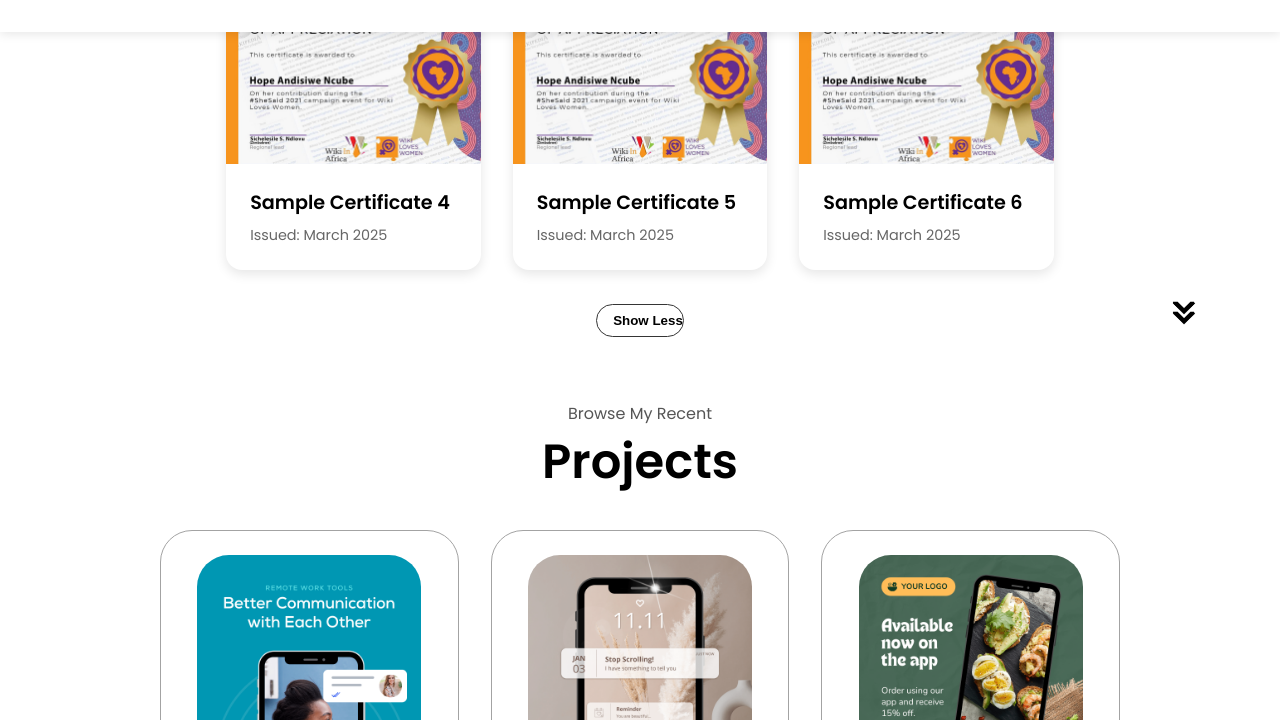
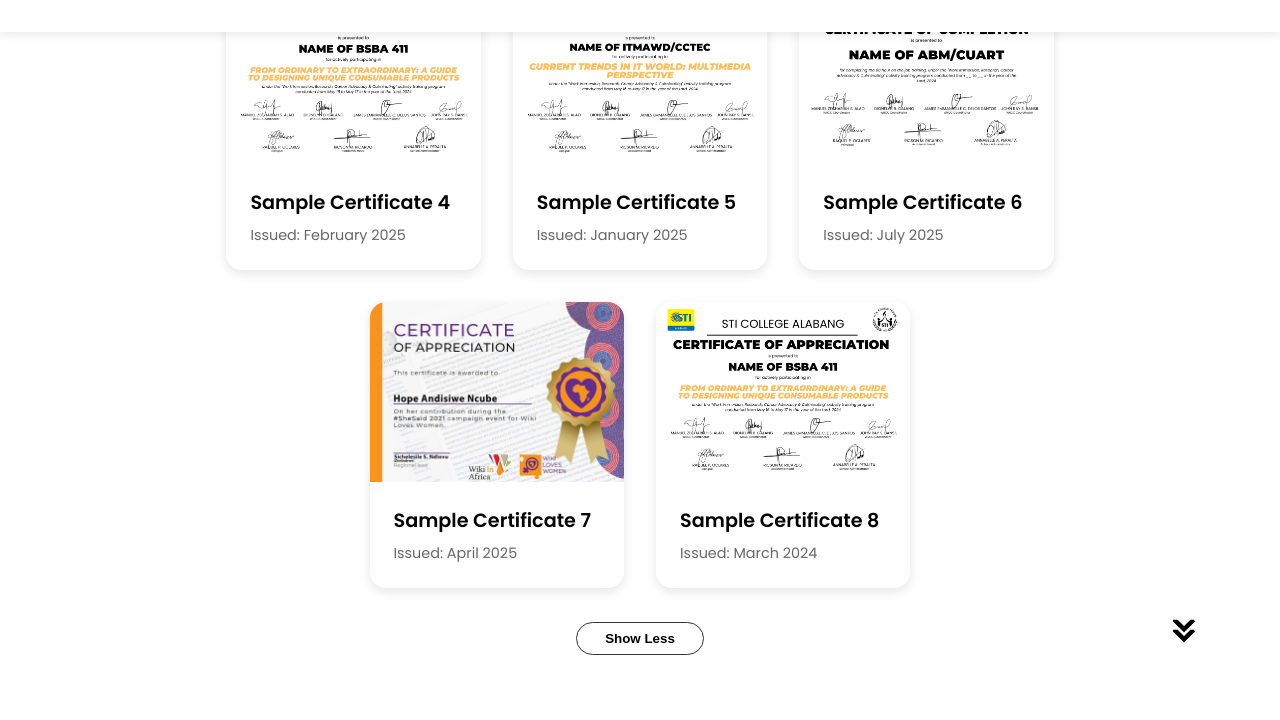
Before and after one commit to lakonamex/port-main, a plain HTML site: page index.html in a window 1280 px wide. Both pictures are taken after a click on the button "Show More". Shown: the part 3359-4079 px from the top of the page. Drawn offline with Linux system fonts and the light colour scheme.

Commit message:
super final

```diff
--- a/index.html
+++ b/index.html
@@ -176,7 +176,7 @@
                 <h2 class="section-title">Certifications</h2>
                  <div class="skills-grid">
 
-                    <div class="certificate-card">
+                    <div class="certificate-card ">
                         <div class="certificate-preview">
                             <img src="./assets/sample-cert.jpg" alt="sample cert 1">
                             <div class="certificate-overlay">
@@ -189,11 +189,11 @@
                         </div>
                     </div>
 
-                    <div class="certificate-card">
+                    <div class="certificate-card ">
                         <div class="certificate-preview">
-                            <img src="./assets/sample-cert.jpg" alt="Sample Certificate 2">
+                            <img src="./assets/cert1.png" alt="Sample Certificate 2">
                             <div class="certificate-overlay">
-                                <a href="./assets/sample-cert.jpg" class="view-button">View</a>
+                                <a href="./assets/cert1.png" class="view-button">View</a>
                             </div>
                         </div>
                         <div class="certificate-info">
@@ -204,44 +204,57 @@
 
                      <div class="certificate-card">
                         <div class="certificate-preview">
-                            <img src="./assets/sample-cert.jpg" alt="Sample Certificate 3">
+                            <img src="./assets/cert2.png" alt="Sample Certificate 3">
                             <div class="certificate-overlay">
-                                <a href="./assets/sample-cert.jpg" class="view-button">View</a>
+                                <a href="./assets/cert2.png" class="view-button">View</a>
                             </div>
                         </div>
                         <div class="certificate-info">
                             <h3>Sample Certificate 3</h3>
-                            <p>Issued: March 2025</p>
+                            <p>Issued: August 2025</p>
                         </div>
                     </div>
 
-                     <div class="certificate-card">
+                     <div class="certificate-card mobile-hidden">
                         <div class="certificate-preview">
-                            <img src="./assets/sample-cert.jpg" alt="Sample Certificate 4">
+                            <img src="./assets/cert1.png" alt="Sample Certificate 4">
                             <div class="certificate-overlay">
-                                <a href="./assets/sample-cert.jpg" class="view-button">View</a>
+                                <a href="./assets/cert1.png" class="view-button">View</a>
                             </div>
                         </div>
                         <div class="certificate-info">
                             <h3>Sample Certificate 4</h3>
-                            <p>Issued: March 2025</p>
+                            <p>Issued: February 2025</p>
                         </div>
                     </div>
 
-                     <div class="certificate-card">
+                     <div class="certificate-card mobile-hidden">
                         <div class="certificate-preview">
-                            <img src="./assets/sample-cert.jpg" alt="Sample Certificate 5">
+                            <img src="./assets/cert3.png" alt="Sample Certificate 5">
                             <div class="certificate-overlay">
-                                <a href="./assets/sample-cert.jpg" class="view-button">View</a>
+                                <a href="./assets/cert3.png" class="view-button">View</a>
                             </div>
                         </div>
                         <div class="certificate-info">
                             <h3>Sample Certificate 5</h3>
-                            <p>Issued: March 2025</p>
+                            <p>Issued: January 2025</p>
                         </div>
                     </div>
 
-                     <div class="certificate-card">
+                     <div class="certificate-card mobile-hidden">
+                        <div class="certificate-preview">
+                            <img src="./assets/cert2.png" alt="Sample Certificate 6">
+                            <div class="certificate-overlay">
+                                <a href="./assets/cert2.png" class="view-button">View</a>
+                            </div>
+                        </div>
+                        <div class="certificate-info">
+                            <h3>Sample Certificate 6</h3>
+                            <p>Issued: July 2025</p>
+                        </div>
+                    </div>
+
+                     <div class="certificate-card mobile-hidden">
                         <div class="certificate-preview">
                             <img src="./assets/sample-cert.jpg" alt="Sample Certificate 6">
                             <div class="certificate-overlay">
@@ -249,15 +262,27 @@
                             </div>
                         </div>
                         <div class="certificate-info">
-                            <h3>Sample Certificate 6</h3>
-                            <p>Issued: March 2025</p>
+                            <h3>Sample Certificate 7</h3>
+                            <p>Issued: April 2025</p>
+                        </div>
+                    </div>
+
+                     <div class="certificate-card mobile-hidden">
+                        <div class="certificate-preview">
+                            <img src="./assets/cert1.png" alt="Sample Certificate 8">
+                            <div class="certificate-overlay">
+                                <a href="./assets/cert1.png" class="view-button">View</a>
+                            </div>
+                        </div>
+                        <div class="certificate-info">
+                            <h3>Sample Certificate 8</h3>
+                            <p>Issued: March 2024</p>
                         </div>
                     </div>
 
             </div>
             <div class="see-more-container">
-                <button class="see-more-btn">
-                    Show More <svg class="arrow-icon" width="16" height="16" viewBox="0 0 24 24">
+                <button class="see-more-btn">Show More<svg class="arrow-icon" width="0px"  viewBox="0 0 24 24 ">
                         <path d="M19 91-7 7-7-7"/>
                     </svg>
                 </button>
@@ -274,19 +299,19 @@
             <div class="about-containers">
                 <div class="details-container color-contaner">
                     <div class="article-container">
-                        <img src="./assets/project-1.png" alt="project 1" class="project-img">
+                        <img src="./assets/project1.png" alt="project 1" class="project-img">
                     </div>
                     <h2 class="experience-sub-title project-title">Sample Project One</h2>
                 </div>
                 <div class="details-container color-contaner">
                     <div class="article-container">
-                        <img src="./assets/project-2.png" alt="project 2" class="project-img">
+                        <img src="./assets/project2.png" alt="project 2" class="project-img">
                     </div>
                     <h2 class="experience-sub-title project-title">Sample Project Two</h2>
                 </div>
                 <div class="details-container color-contaner">
                     <div class="article-container">
-                        <img src="./assets/project-3.png" alt="project 3" class="project-img">
+                        <img src="./assets/project3.png" alt="project 3" class="project-img">
                     </div>
                     <h2 class="experience-sub-title project-title">Sample Project Three</h2>
                 </div>
--- a/media.css
+++ b/media.css
@@ -189,4 +189,28 @@
     .prog-grid{
         gap: 0.5rem;
     }
+    .certificates-container {
+        display: flex;
+        flex-direction: column;
+        gap: 1.5rem;
+    }
+    .certificate-card, .mobile-hidden {
+        display: none;
+    }
+    .certificate-card:nth-child(-n+3){
+        display: block;
+    }
+
 }
+
+@media (min-width: 769px) {
+    .certificate-card {
+        display: none;
+    }
+
+    .certificate-card:nth-child(-n+5) {
+        display: block;
+    }
+
+
+}
--- a/script.js
+++ b/script.js
@@ -70,37 +70,42 @@ document.querySelectorAll('.menu-links a').forEach(link => {
             }
         });
 
-        document.addEventListener('DOMContentLoaded', function() {
+    document.addEventListener('DOMContentLoaded', function() {
     const certificates = document.querySelectorAll('.certificate-card');
     const seeMoreBtn = document.querySelector('.see-more-btn');
-    const VISIBLE_CERTIFICATES = 5; // Number initially shown
+    const seeMoreContainer = document.querySelector('.see-more-container');
+    const DESKTOP_LIMIT = 5;
+    const MOBILE_LIMIT = 3;
+    let isExpanded = false;
 
-    // Hide extra certificates on load
-    if (certificates.length > VISIBLE_CERTIFICATES) {
-        for (let i = VISIBLE_CERTIFICATES; i < certificates.length; i++) {
-            certificates[i].style.display = 'none';
+    function updateVisibility() {
+        const isMobile = window.innerWidth <= 768; // Standard mobile breakpoint
+
+        if (isMobile) {
+            // Mobile behavior
+            certificates.forEach((cert, index) => {
+                cert.style.display = (isExpanded || index < MOBILE_LIMIT) ? 'block' : 'none';
+            });
+            seeMoreContainer.style.display = certificates.length > MOBILE_LIMIT ? 'block' : 'none';
+            seeMoreBtn.textContent = isExpanded ? 'Show Less' : 'Show More';
+        } else {
+            // Desktop behavior
+            certificates.forEach((cert, index) => {
+                cert.style.display = (isExpanded || index < DESKTOP_LIMIT) ? 'block' : 'none';
+            });
+            seeMoreContainer.style.display = certificates.length >  DESKTOP_LIMIT ? 'block' : 'none';
+            seeMoreBtn.textContent = isExpanded ? 'Show Less' : 'Show More';
+
         }
-    } else {
-        document.querySelector('.see-more-container').style.display = 'none';
     }
 
-    // Toggle visibility
+    // Toggle visibility on button click
     seeMoreBtn.addEventListener('click', function() {
-        const hiddenCerts = document.querySelectorAll('.certificate-card[style="display: none;"]');
-        const arrowIcon = this.querySelector('.arrow-icon');
+        isExpanded = !isExpanded;
+        updateVisibility();
+    });
 
-        if (hiddenCerts.length > 0) {
-            // Show all certificates
-            hiddenCerts.forEach(cert => cert.style.display = 'block');
-            this.textContent = 'Show Less';
-            arrowIcon.style.transform = 'rotate(180deg)';
-        } else {
-            // Hide extra certificates
-            for (let i = VISIBLE_CERTIFICATES; i < certificates.length; i++) {
-                certificates[i].style.display = 'none';
-            }
-            this.textContent = 'Show More';
-            arrowIcon.style.transform = 'rotate(0deg)';
-        }
-    });
+    // Initialize and update on resize
+    updateVisibility();
+    window.addEventListener('resize', updateVisibility);
 });
--- a/style.css
+++ b/style.css
@@ -421,35 +421,11 @@ section {
     margin-bottom: 1rem;
 }
 
-
-
-/* .skill-card {
+.skill-card {
     animation: appear linear;
     animation-timeline: view();
     animation-range: entry 0% cover 40%;
-} */
-
-/* .experience-details-contaner {
-    display: flex;
-    justify-content: center;
-    flex-direction: column;
 }
-
-.article-container {
-    display: flex;
-    text-align: initial;
-    flex-wrap: wrap;
-    flex-direction: row;
-    gap: 2rem;
-    justify-content: space-around;
-}
-
-.article {
-    display: flex;
-    width: 10rem;
-    justify-content: space-around;
-    gap: 0.5rem;
- } */
 
 .article .icon {
     cursor: default;
@@ -461,6 +437,7 @@ section {
     margin-top: 4rem;
     padding: 2rem 0;
     overflow: hidden;
+    margin-bottom: 4rem;
 }
 
 .certificate-card {
@@ -541,7 +518,8 @@ section {
 
 .see-more-container {
     text-align: center;
-    margin-top: 2rem;
+      margin-top: 2rem;
+
 }
 
 .see-more-btn {
@@ -551,17 +529,22 @@ section {
     font-weight: 600;
     display: inline-flex;
     align-items: center;
-    gap: 8px;
     cursor: pointer;
-    padding: 0.5rem 1rem;
-    padding-right: 0%;
+    padding: 8px 16px;
     transition: all 0.3s ease;
+    justify-content: center;
     text-align: center;
+    width: 8rem;
+
+}
+
+.see-more-btn:not(expanded) .arrow-icon{
+    margin-left: 0;
 }
 
 .see-more-btn:hover {
-    color:rgb(53, 53, 53);
-    text-decoration: underline;
+    background-color: rgb(53, 53, 53);
+    color: white;
 }
 
 .arrow-icon{
@@ -572,6 +555,7 @@ section {
 
 #projects {
     position: relative;
+    margin-top: 5%;
 }
 
 .color-container {
```
Also changed, not shown: assets/cert1.png (added), assets/cert2.png (added), assets/cert3.png (added), assets/project-1.png (deleted), assets/project-2.png (deleted), assets/project-3.png (deleted), assets/project1.png (added), assets/project2.png (added), assets/project3.png (added).
